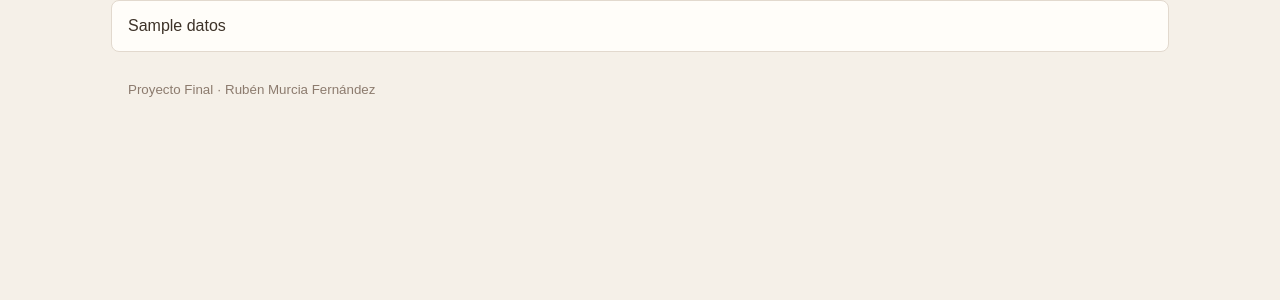
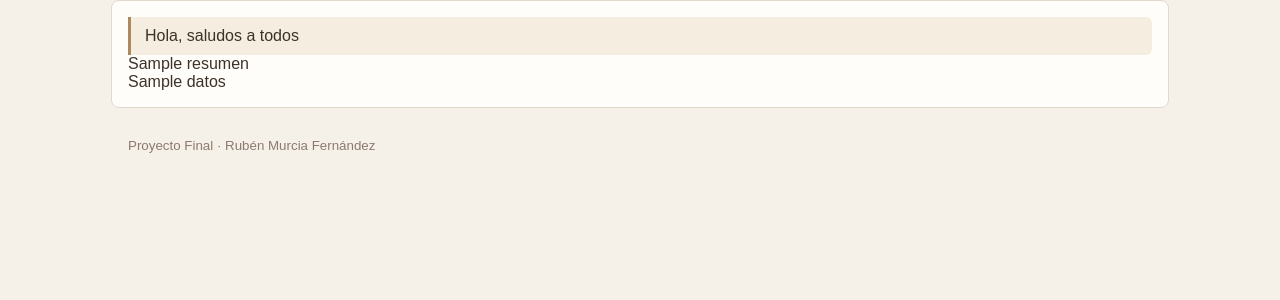
Before and after one commit to rubmurfer/analisis-de-datos, a Flask app: template templates/materias.html in a window 1280 px wide. Shown: the part 105-405 px from the top of the page. Run offline with Flask 3, Linux system fonts and the light colour scheme; the template is opened without the code that fills it: most values are stand-ins (such as "Sample title", 1, 10 or a date in 2020); parts of the project's set-up code (start-up, migrations or seed data) failed here and were passed over.

Commit message:
Adición de las métricas a /Materias

```diff
--- a/app.py
+++ b/app.py
@@ -37,9 +37,12 @@ def materias():
         "ESTADOMATRICULA": "Estado Matrícula"
         }
 
-    df = obtener_rendimiento_materia(evaluacion="1ª Evaluación").head(100).sort_values("NOTA")
-    html = df.to_html(classes="datos", index=True, border=0)
-    return render_template("materias.html", datos=html)
+    # Obtenemos los datos desde la función de calcular_datos.py
+    df, resumen = obtener_rendimiento_materia(evaluacion="1ª Evaluación", grupo="2º DAM D")
+
+    html_datos = df.rename(columns=columnas).head(100).to_html(classes="datos", index=False, border=0)
+    html_resumen = resumen.head(100).to_html(classes="resumen", index=True, border=0)
+    return render_template("materias.html", datos=html_datos, resumen=html_resumen)
 
 
 
--- a/static/style.css
+++ b/static/style.css
@@ -44,6 +44,7 @@ th { background: var(--fondo-cabeceras); color: var(--texto-cabeceras); padding:
 td { padding: 8px 12px; border-bottom: 1px solid var(--fondo-tabla-1); color: var(--texto-normal); }
 tr:nth-child(even) { background: var(--fondo-tabla-2); }
 tr:hover { background: var(--fondo-tabla-hover); }
+tbody th { width: 300px; }
 
 .form { display: grid; gap: 12px; max-width: 520px; }
 label { display: grid; gap: 6px; }
--- a/templates/materias.html
+++ b/templates/materias.html
@@ -3,6 +3,15 @@
 {% extends "base.html" %}
 
 {% block content %}
+
+  <div class="msg">
+    Hola, saludos a todos
+  </div>
+
+{% if resumen %}
+  <div>{{ resumen | safe }}</div>
+{% endif %}
+
 {% if datos %}
   <div>{{ datos | safe }}</div>
 {% endif %}
--- a/utils/carga_datos.py
+++ b/utils/carga_datos.py
@@ -45,3 +45,4 @@ notas_categoricas = {
 
 df_notas["NOTA"] = df_notas["NOTA"].replace(notas_categoricas)
 df_notas["NOTA"] = pd.to_numeric(df_notas["NOTA"], errors="coerce")
+df_notas = df_notas.dropna(subset=["NOTA"]) # Borramos a todos los alumnos cuyas notas, a pesar de todo el limpiado, sigan singo NaN.
```
Also changed, not shown: utils/calcular_datos.py (+11 -1 lines).
